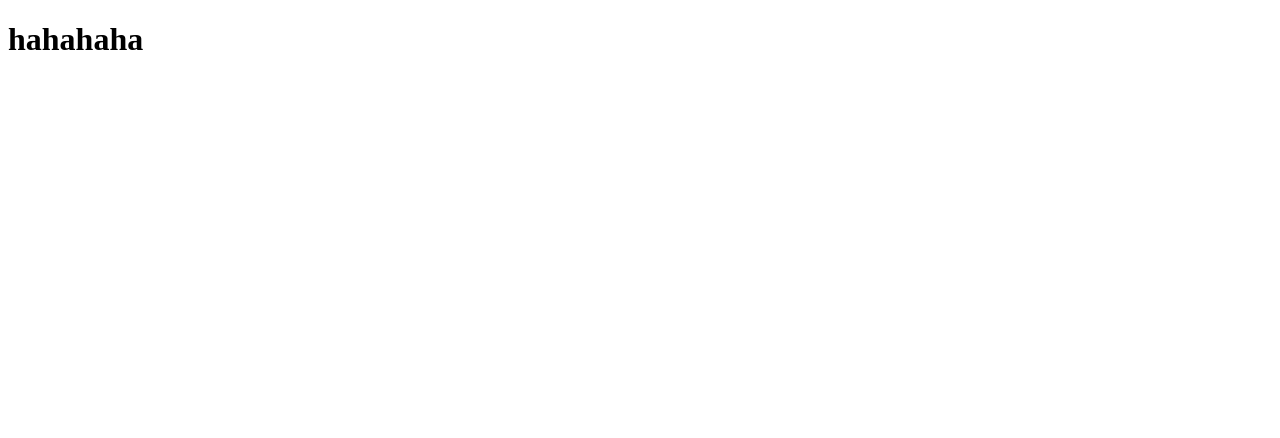
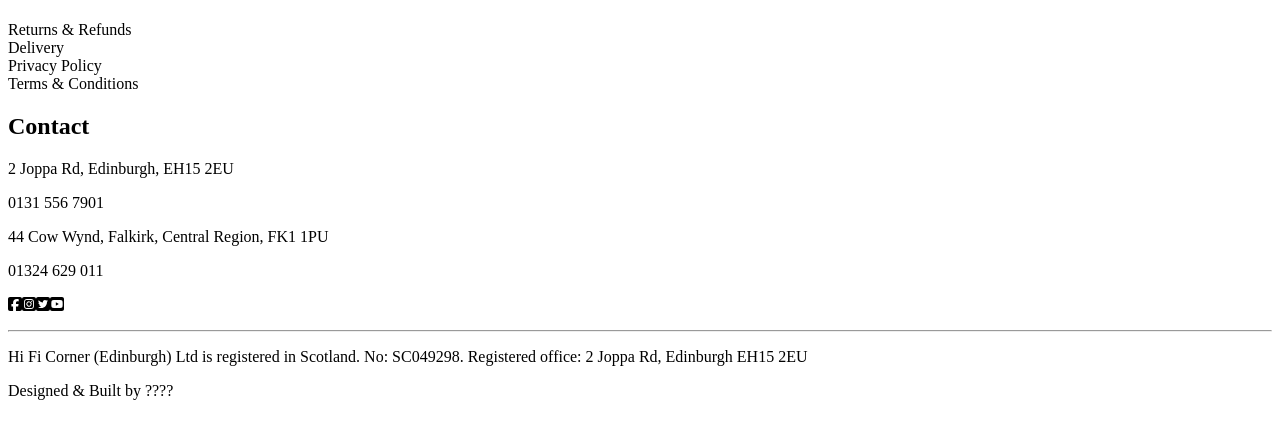
Before and after one commit to rts-cmk-wu08/hifi-corner-gruppe-6, a React (Create React App) app: page / in a window 1280 px wide. Shown: the top 438 px of the page. Built offline with nearby package versions, Linux system fonts and the light colour scheme.

Commit message:
Rå tekst plus nogle ikoner

```diff
--- a/package.json
+++ b/package.json
@@ -3,6 +3,11 @@
   "version": "0.1.0",
   "private": true,
   "dependencies": {
+    "@fortawesome/fontawesome-svg-core": "^6.2.1",
+    "@fortawesome/free-brands-svg-icons": "^6.2.1",
+    "@fortawesome/free-regular-svg-icons": "^6.2.1",
+    "@fortawesome/free-solid-svg-icons": "^6.2.1",
+    "@fortawesome/react-fontawesome": "^0.2.0",
     "@testing-library/jest-dom": "^5.16.5",
     "@testing-library/react": "^13.4.0",
     "@testing-library/user-event": "^13.5.0",
--- /dev/null
+++ b/src/App.css
@@ -0,0 +1 @@
+@import url('https://fonts.googleapis.com/css2?family=Open+Sans:wght@400;700&display=swap');
--- a/src/App.js
+++ b/src/App.js
@@ -1,7 +1,15 @@
+import AvesomeIcon from "./components/AwesomeIcon";
+import Footer from "./templates/Footer";
+
+import { config } from "@fortawesome/fontawesome-svg-core";
+import "@fortawesome/fontawesome-svg-core/styles.css";
+config.autoAddCss = false;
+
 function App() {
   return (
     <div className="App">
-      <h1>hahahaha</h1>
+      <h1></h1>
+      <Footer />
     </div>
   );
 }
--- /dev/null
+++ b/src/components/AwesomeIcon.js
@@ -0,0 +1,11 @@
+// Bruges ikke pt, men med for at vise koden til Awesome.
+import { FontAwesomeIcon } from '@fortawesome/react-fontawesome'
+import { faUser} from '@fortawesome/free-solid-svg-icons'
+import { faSquareFacebook } from '@fortawesome/free-brands-svg-icons'
+const AvesomeIcon = (props) => {
+    return (
+        <FontAwesomeIcon icon={faSquareFacebook} />
+     );
+}
+
+export default AvesomeIcon;
--- /dev/null
+++ b/src/templates/Footer.js
@@ -0,0 +1,44 @@
+import "./Footer.css";
+import { FontAwesomeIcon } from '@fortawesome/react-fontawesome'
+import { faUser} from '@fortawesome/free-solid-svg-icons'
+import { faSquareFacebook, faSquareInstagram, faSquareTwitter, faSquareYoutube } from '@fortawesome/free-brands-svg-icons'
+
+const Footer = () => {
+  return (
+    <footer>
+      <section className="upperFooter">
+        <nav className="upperFooterLeft">
+          <div>Returns & Refunds</div>
+          <div>Delivery</div>
+          <div>Privacy Policy</div>
+          <div>Terms & Conditions</div>
+        </nav>
+        <nav className="upperFooterMiddle">
+          <h2>Contact</h2>
+          <p>2 Joppa Rd, Edinburgh, EH15 2EU</p>
+          <p>0131 556 7901</p>
+          <p>44 Cow Wynd, Falkirk, Central Region, FK1 1PU</p>
+          <p>01324 629 011</p>
+          <p>
+            <FontAwesomeIcon icon={faSquareFacebook} />
+            <FontAwesomeIcon icon={faSquareInstagram} />
+            <FontAwesomeIcon icon={faSquareTwitter} />
+            <FontAwesomeIcon icon={faSquareYoutube} />
+          </p>
+        </nav>
+        <nav className="upperFooterRight"></nav>
+      </section>
+      <hr className="footerDivider" />
+      <section className="lowerFooter">
+        <nav className="lowerFooterPay"></nav>
+        <p className="lowerFooterAddress">
+          Hi Fi Corner (Edinburgh) Ltd is registered in Scotland. No: SC049298.
+          Registered office: 2 Joppa Rd, Edinburgh EH15 2EU
+        </p>
+        <p className="lowerFooterAuthor">Designed & Built by ????</p>
+      </section>
+    </footer>
+  );
+};
+
+export default Footer;
```
Also changed, not shown: src/templates/Footer.css (added), 1 other file (tests, documents, lock files or other folders).
